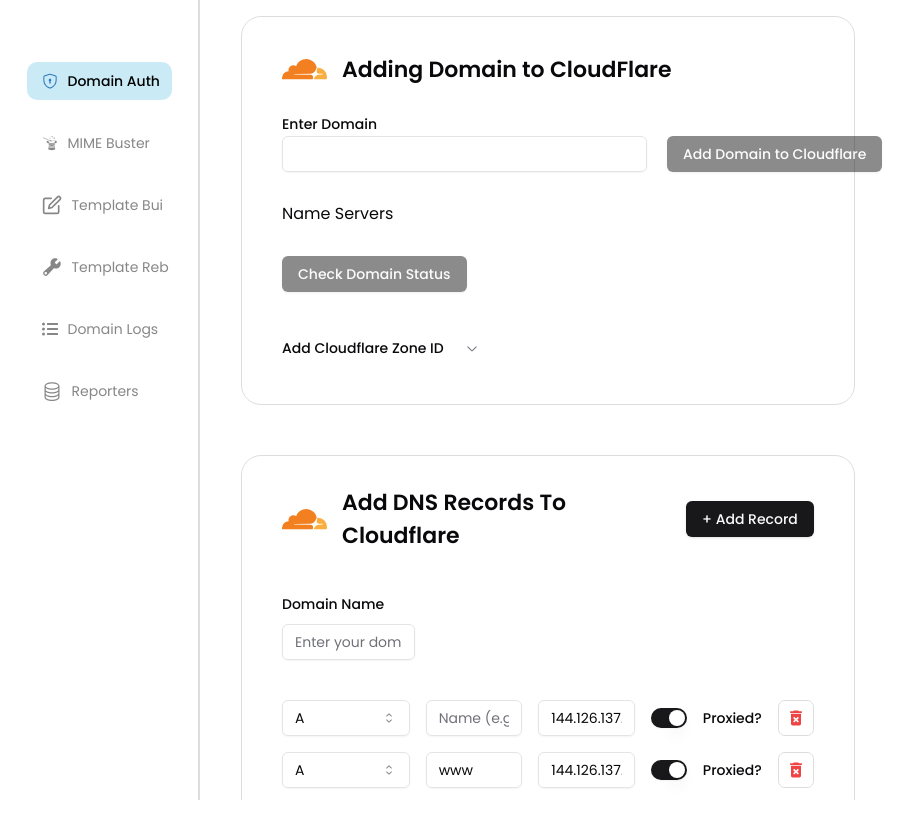
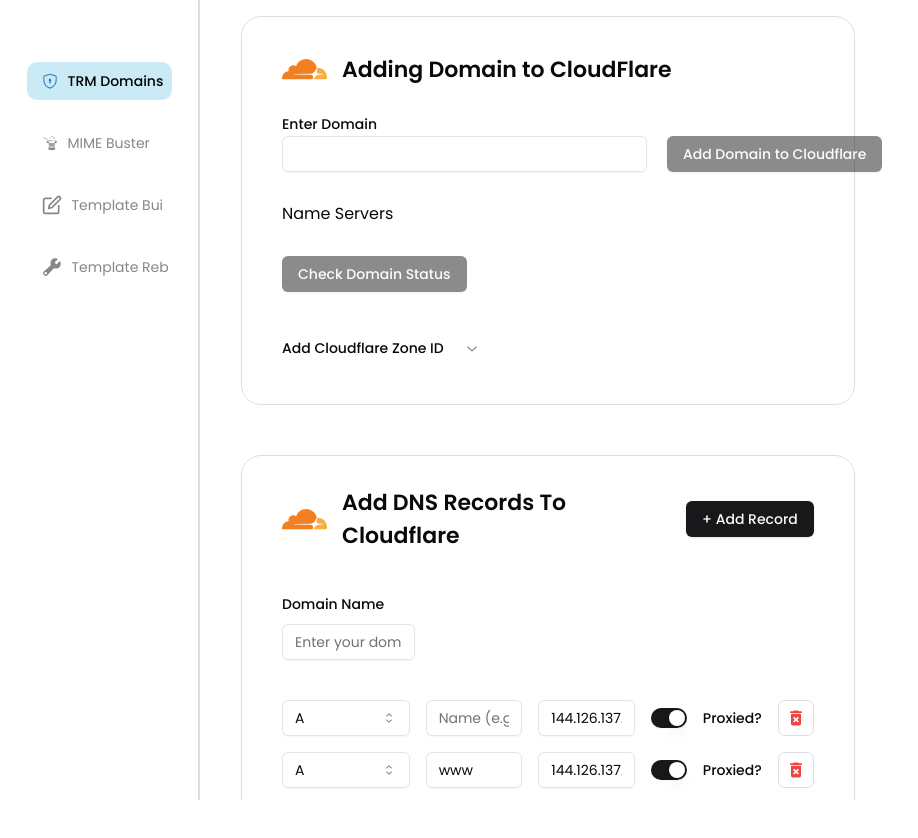
Before and after one commit to malikabdul777/sendgrid_reporting_dashboard, a React (Vite) app: page /domain-auth in a window 1280 px wide. Shown: the top 838 px of the page, without its empty margins (0-918 px from the left). After the commit the page ends 800 px from the top, so only its background shows below. Built offline with nearby package versions, Linux system fonts and the light colour scheme.

Commit message:
Fix Scroll issue

```diff
--- a/src/App.jsx
+++ b/src/App.jsx
@@ -22,7 +22,9 @@
 
 function App() {
   return (
-    <div>
+    <div className="app-container">
+      {" "}
+      {/* Changed from plain div to add a class */}
       <BrowserRouter>
         <Routes>
           {/* Private Routes */}
--- a/src/components/Layout/Layout.module.css
+++ b/src/components/Layout/Layout.module.css
@@ -3,16 +3,22 @@
   width: 100%;
   display: flex;
   overflow: hidden;
+  position: relative;
 }
 .outlet {
   flex: 1;
   height: 100vh;
   overflow-y: auto;
   overflow-x: hidden;
+  padding-bottom: 20px; /* Add some padding at the bottom */
 }
 .dashboard {
   margin-left: 25px;
   width: 100%;
+  height: 100vh;
+  overflow: hidden;
+  display: flex;
+  flex-direction: column;
 }
 .header {
   display: flex;
--- a/src/components/Sidebar/Sidebar.jsx
+++ b/src/components/Sidebar/Sidebar.jsx
@@ -61,7 +61,7 @@
                   pathname === "/domain-auth" ? styles.activeIcon : null
                 }`}
               />
-              <p className={styles.navLinkText}>Domain Auth</p>
+              <p className={styles.navLinkText}>TRM Domains</p>
             </div>
           </NavLink>
 
@@ -119,7 +119,7 @@
             </div>
           </NavLink>
 
-          <NavLink
+          {/* <NavLink
             to="domain-logs"
             className={`${styles.navLink} ${
               pathname === "/domain-logs" ? styles.activeNavLink : null
@@ -135,9 +135,9 @@
               />
               <p className={styles.navLinkText}>Domain Logs</p>
             </div>
-          </NavLink>
+          </NavLink> */}
 
-          <NavLink
+          {/* <NavLink
             to="spam-reporters"
             className={`${styles.navLink} ${
               pathname === "/spam-reporters" ? styles.activeNavLink : null
@@ -153,7 +153,7 @@
               />
               <p className={styles.navLinkText}>Reporters</p>
             </div>
-          </NavLink>
+          </NavLink> */}
 
           {/* <NavLink
             to="webform-blocks-check"
--- a/src/index.css
+++ b/src/index.css
@@ -26,9 +26,28 @@
 .resetFontSize {
   font-size: 16px !important;
 }
+/* Add this after the existing body styles */
 body {
   font-family: "Poppins", sans-serif;
   font-size: 16px;
+  margin: 0;
+  padding: 0;
+  height: 100%;
+  overflow-x: hidden;
+}
+
+html {
+  height: 100%;
+  overflow-x: hidden;
+}
+
+.app-container {
+  height: 100vh;
+  width: 100vw;
+  overflow: hidden;
+  position: fixed;
+  top: 0;
+  left: 0;
 }
 
 /* Helper classes */
@@ -156,8 +175,6 @@
   }
 }
 
-
-
 @layer base {
   * {
     @apply border-border outline-ring/50;
--- a/src/pages/TemplateRebuild/components/HtmlPreview.jsx
+++ b/src/pages/TemplateRebuild/components/HtmlPreview.jsx
@@ -144,7 +144,7 @@
               <p>
                 No HTML content to preview. Please enter an email template.
                 {htmlPreview === undefined && " (htmlPreview is undefined)"}
-                {htmlPreview === "" && " (htmlPreview is empty string)"}
+                {/* {htmlPreview === "" && " (htmlPreview is empty string)"} */}
                 {htmlPreview &&
                   htmlPreview.trim() === "" &&
                   " (htmlPreview contains only whitespace)"}
```
Also changed, not shown: src/components/Layout/Layout.jsx (+0 -14 lines).
